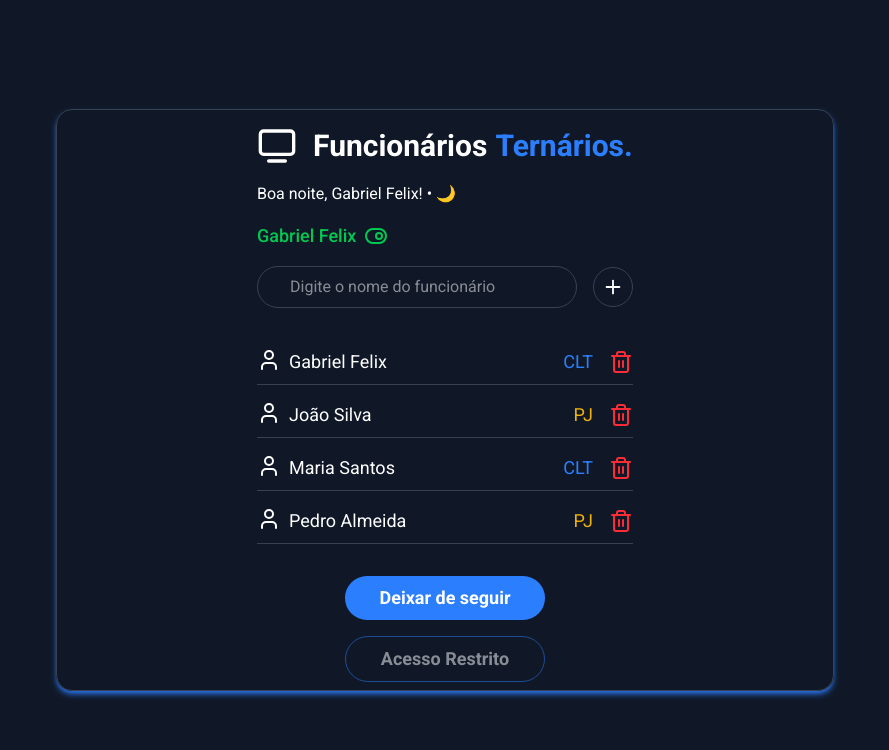
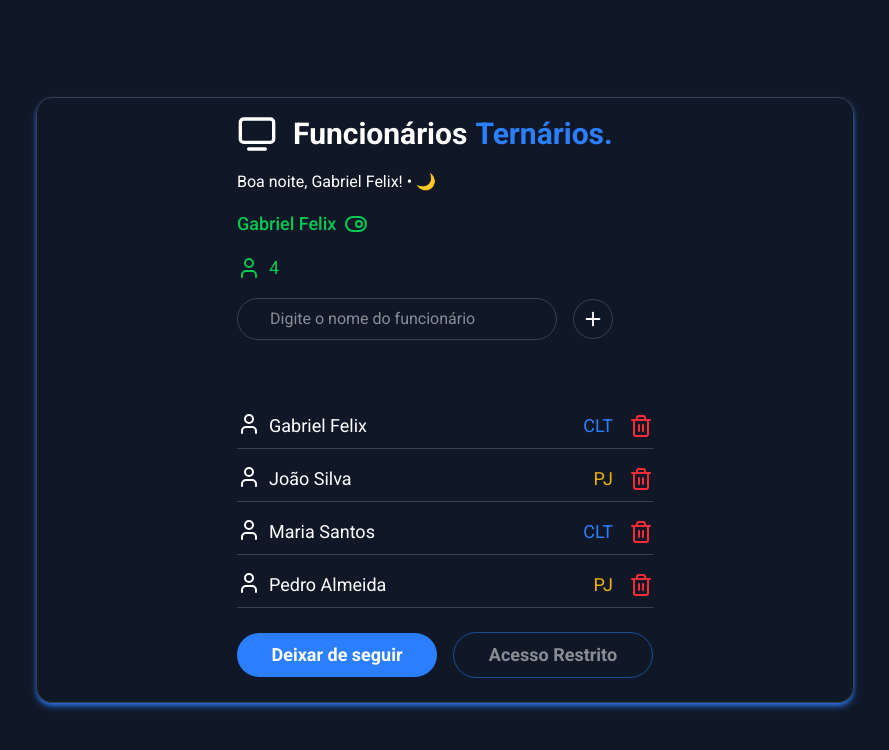
Before and after one commit to GabrielFelix22/estudando-ternario, a React (Vite) app: page / in a window 1280 px wide. Shown: the top 750 px of the page, without its empty margins (195-1084 px from the left). Built offline with nearby package versions, Linux system fonts and the light colour scheme.

Commit message:
commit inclusao contagem de funcionários, inclusao de menssagem para lista de funcionários quando vazia.

```diff
--- a/src/App.jsx
+++ b/src/App.jsx
@@ -1,6 +1,13 @@
 import './App.css';
+import {
+  Plus,
+  ToggleLeft,
+  ToggleRight,
+  Trash2,
+  TvMinimal,
+  User,
+} from 'lucide-react';
 import { useEffect, useState } from 'react';
-import { TvMinimal, User, ToggleLeft, ToggleRight, Plus, Trash2 } from 'lucide-react';
 
 function App() {
   const [seguindo, setSeguindo] = useState(true);
@@ -11,11 +18,7 @@ function App() {
     { nome: 'João Silva', tipo: 'PJ' },
     { nome: 'Maria Santos', tipo: 'CLT' },
     { nome: 'Pedro Almeida', tipo: 'PJ' },
-    // { nome: 'Ana Oliveira', tipo: 'CLT' },
-    // { nome: 'Lucas Costa', tipo: 'PJ' },
-    // { nome: 'Rafaela Martins', tipo: 'CLT' },
-    // { nome: 'Fernanda Souza', tipo: 'PJ' },
-  ])
+  ]);
 
   const handleAdicionar = () => {
     if (novoNome.trim()) {
@@ -23,13 +26,15 @@ function App() {
     }
 
     setNovoNome('');
-  }
+  };
 
   const handleRemover = (usuario) => {
-    const novosFuncionarios = funcionarios.filter((funcionario) => funcionario.nome !== usuario)
+    const novosFuncionarios = funcionarios.filter(
+      (funcionario) => funcionario.nome !== usuario,
+    );
 
-    setFuncionarios(novosFuncionarios)
-  }
+    setFuncionarios(novosFuncionarios);
+  };
 
   const usuario = {
     nome: 'Gabriel Felix',
@@ -56,7 +61,7 @@ function App() {
       <div className="flex flex-col gap-4 border border-gray-700 py-2 px-50 rounded-2xl shadow-md shadow-blue-500/80">
         <h1 className="text-3xl font-bold mt-2">
           <div className="flex items-center gap-2 space-x-2">
-          <TvMinimal className='w-10 h-10'/>
+            <TvMinimal className="w-10 h-10" />
             Funcionários <span className="text-blue-500">Ternários.</span>
           </div>
         </h1>
@@ -67,7 +72,7 @@ function App() {
         <div
           className={`font-medium text-lg ${usuario.online ? 'text-green-500' : 'text-red-500'}`}
         >
-          <div className='flex items-center gap-2'>
+          <div className="flex items-center gap-2">
             <span> {usuario.nome}</span>
             {usuario.ativo ? (
               <ToggleRight className="w-6 h-6 text-green-500" />
@@ -76,25 +81,46 @@ function App() {
             )}
           </div>
         </div>
-        <div className='flex items-center gap-4'>
-        <input type="text" value={novoNome} onChange={(e) => setNovoNome(e.target.value)} placeholder="Digite o nome do funcionário" className="border border-gray-700 py-2 px-8 rounded-full w-80" />
-        <Plus onClick={handleAdicionar} className="w-10 h-10 cursor-pointer border border-gray-700 p-2 rounded-full" />
+        <div className="flex items-center gap-2 text-lg">
+          <span
+            className={`flex items-center gap-2 ${funcionarios.length > 0 ? 'text-green-500' : 'text-red-500'}`}
+          >
+            <User className="w-6 h-6" />
+            {funcionarios.length}
+          </span>
         </div>
+        <div className="flex items-center gap-4 mb-4">
+          <input
+            type="text"
+            value={novoNome}
+            onChange={(e) => setNovoNome(e.target.value)}
+            placeholder="Digite o nome do funcionário"
+            className="border border-gray-700 py-2 px-8 rounded-full w-80"
+          />
+          <Plus
+            onClick={handleAdicionar}
+            className="w-10 h-10 cursor-pointer border border-gray-700 p-2 rounded-full"
+          />
+        </div>
+        <h1 className="text-2xl text-center">
+          <span className="text-white-500">
+            {funcionarios <= 0 ? 'Não há funcionários cadastrados' : ''}
+          </span>
+        </h1>
         {isLoading ? (
           <p className="text-lg text-white">Carregando funcionarios...</p>
         ) : (
           <ul className="flex flex-col gap-2 mt-4 text-lg">
             {funcionarios.map((funcionario) => (
-
               <li
                 key={funcionario.nome}
                 className="flex justify-between w-full border-b border-gray-700 py-2"
               >
-                <div className='flex gap-2'>
+                <div className="flex gap-2">
                   <User />
                   {`${funcionario.nome}`}
                 </div>
-                <div className='flex items-center gap-4'>
+                <div className="flex items-center gap-4">
                   <span
                     className={
                       funcionario.tipo === 'CLT'
@@ -104,14 +130,18 @@ function App() {
                   >
                     {funcionario.tipo}
                   </span>
-                <Trash2 className='w-6 h-6 text-red-500 hover:text-red-700 cursor-pointer' onClick={() => handleRemover(funcionario.nome)}/>
+                  <Trash2
+                    className="w-6 h-6 text-red-500 hover:text-red-700 cursor-pointer"
+                    onClick={() => handleRemover(funcionario.nome)}
+                  />
                 </div>
               </li>
             ))}
+            <div className="flex items-center justify-center gap-4">
               <button
                 type="button"
                 onClick={() => setSeguindo(!seguindo)}
-              className="mx-auto block w-50 mt-6 bg-blue-500 hover:bg-blue-700 text-white font-bold py-2 px-4 rounded-full cursor-pointer"
+                className="mx-auto block w-50 m-4 bg-blue-500 hover:bg-blue-700 text-white font-bold py-2 px-4 rounded-full cursor-pointer"
               >
                 {seguindo ? 'Deixar de seguir' : 'Seguir'}
               </button>
@@ -119,7 +149,7 @@ function App() {
               <button
                 type="button"
                 className={`
-              mx-auto block w-50 mt-2 border border-blue-500 text-white font-bold py-2 px-4 rounded-full
+              mx-auto block w-50 m-4 border border-blue-500 text-white font-bold py-2 px-4 rounded-full
               ${
                 admin.permissao === 'admin'
                   ? 'hover:bg-blue-400/30 cursor-pointer'
@@ -131,6 +161,7 @@ function App() {
                   ? 'Acessar Painel'
                   : 'Acesso Restrito'}
               </button>
+            </div>
           </ul>
         )}
       </div>
```
Lines whose indentation alone changed are shown as unchanged.
